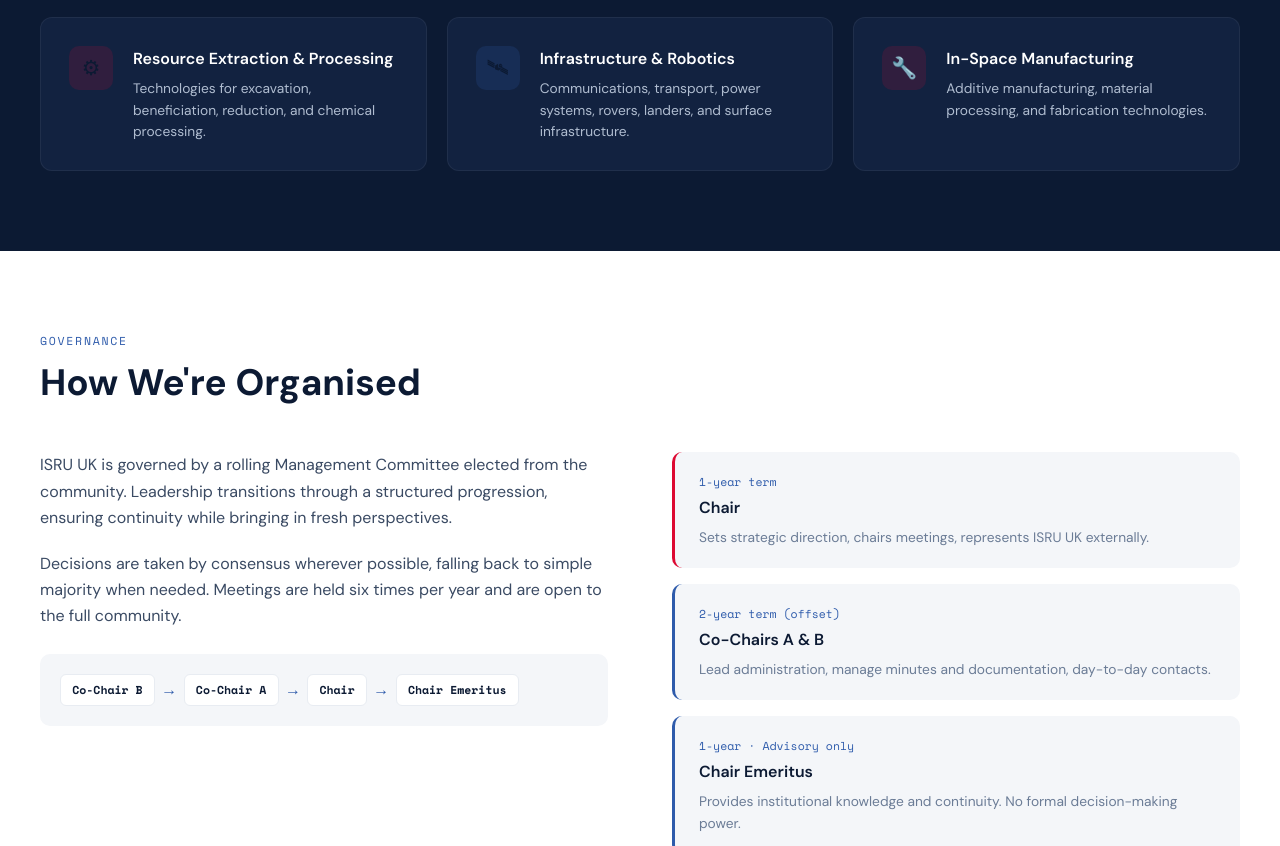
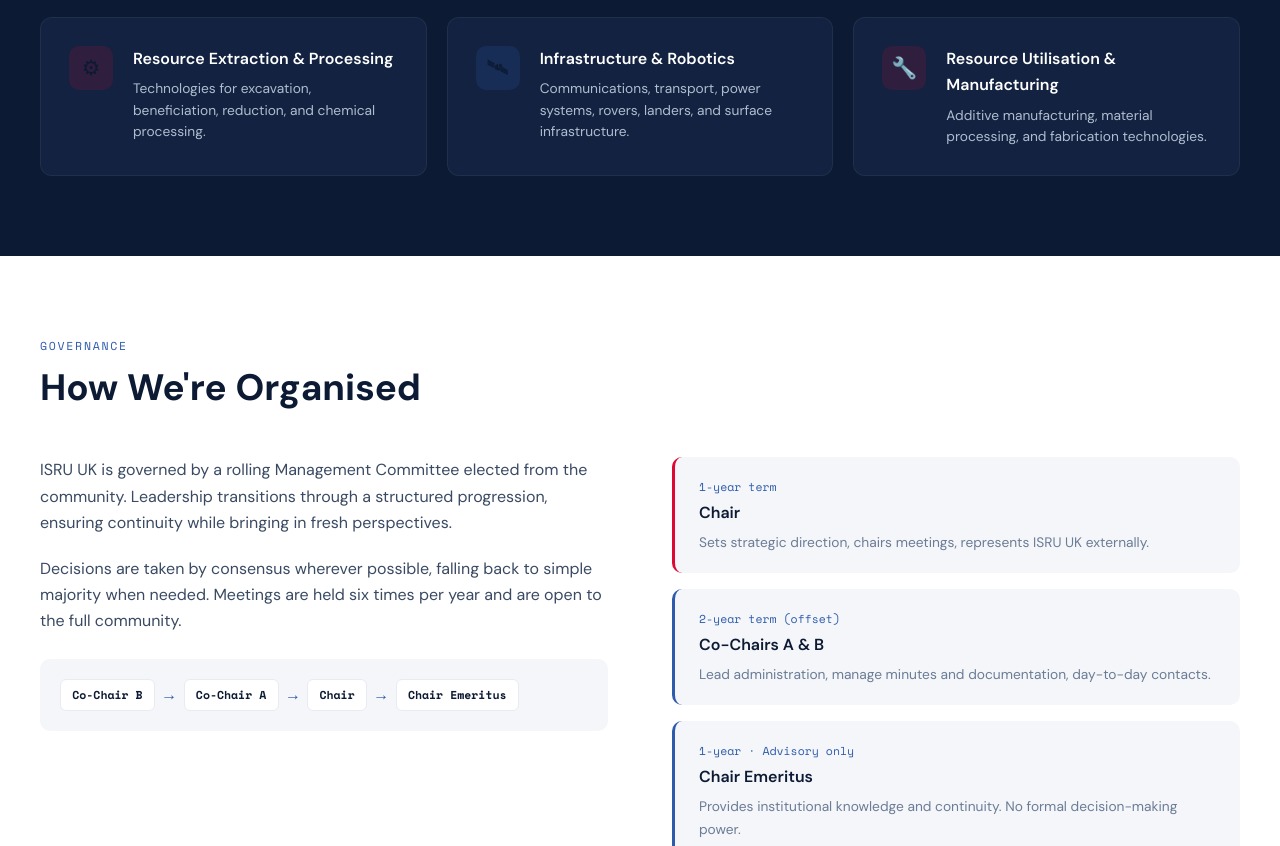
Before and after one commit to jrasera/isru-uk-website, a plain HTML site: page home.html in a window 1280 px wide. Shown: the part 2840-3686 px from the top of the page. Drawn offline with nearby package versions, Linux system fonts and the light colour scheme.

Commit message:
Update home.html

```diff
--- a/home.html
+++ b/home.html
@@ -181,7 +181,7 @@
       <div class="dir-card card-dark fade-in fade-in-delay-2"><div class="dir-icon blue">🔭</div><div><h3>Planetary Science &amp; Prospecting</h3><p>Instrumentation, remote sensing, and scientific investigation of planetary resources.</p></div></div>
       <div class="dir-card card-dark fade-in"><div class="dir-icon red">⚙</div><div><h3>Resource Extraction &amp; Processing</h3><p>Technologies for excavation, beneficiation, reduction, and chemical processing.</p></div></div>
       <div class="dir-card card-dark fade-in fade-in-delay-1"><div class="dir-icon blue">🛰</div><div><h3>Infrastructure &amp; Robotics</h3><p>Communications, transport, power systems, rovers, landers, and surface infrastructure.</p></div></div>
-      <div class="dir-card card-dark fade-in fade-in-delay-2"><div class="dir-icon red">🔧</div><div><h3>In-Space Manufacturing</h3><p>Additive manufacturing, material processing, and fabrication technologies.</p></div></div>
+      <div class="dir-card card-dark fade-in fade-in-delay-2"><div class="dir-icon red">🔧</div><div><h3>Resource Utilisation &amp; Manufacturing</h3><p>Additive manufacturing, material processing, and fabrication technologies.</p></div></div>
     </div>
   </div>
 </section>
```
